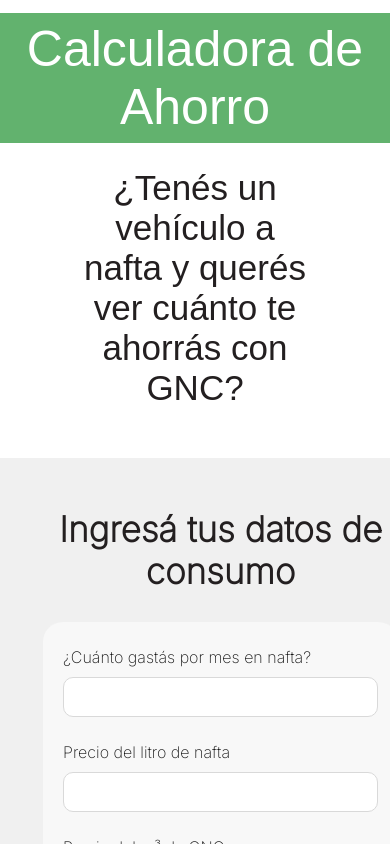
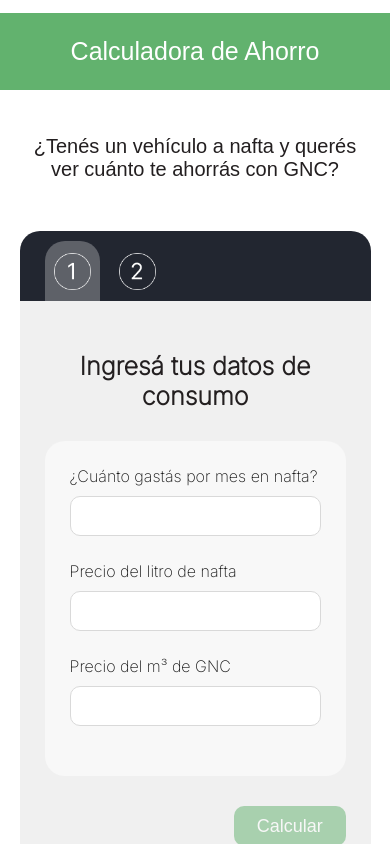
Before and after one commit to IvanDerlich/esigas, a Next.js app: page /equipos in a window 390 px wide. Shown: the part 1680-2524 px from the top of the page. Built offline with nearby package versions, Linux system fonts and the light colour scheme; a web font is replaced by a local one.

Commit message:
Agrego media query

```diff
--- a/src/app/components/calculator/calculator.module.css
+++ b/src/app/components/calculator/calculator.module.css
@@ -307,3 +307,107 @@
   opacity: 1;
   transform: translateY(0);
 }
+
+@media (min-width: 769px) and (max-width: 1023px) {
+  .calculatorContainer {
+    border-radius: 0 20px 20px 0;
+  }
+
+  .imageCalculatorContainer {
+    display: none;
+  }
+}
+
+@media (min-width: 320px) and (max-width: 768px) {
+  .container {
+    gap: 30px;
+    padding-top: 30px;
+  }
+
+  .containerTitle {
+    height: auto;
+    padding: 1.5rem;
+  }
+
+  .title {
+    font-size: 25px;
+  }
+
+  .containerText {
+    font-size: 20px;
+    width: 90%;
+    padding-top: 15px;
+  }
+
+  .calculatorContainer {
+    width: 90%;
+    padding: 50px 25px;
+    border-radius: 0 0 20px 20px;
+  }
+
+  .calculator {
+    flex-direction: column;
+    align-items: center;
+    justify-content: center;
+  }
+
+  .stepsContainer {
+    width: 90%;
+    height: auto;
+    border-radius: 20px 20px 0 0;
+    flex-direction: row;
+    padding: 10px 0 0 25px;
+    gap: 10px;
+    align-self: center;
+  }
+
+  .step,
+  .stepActive {
+    width: 55px;
+    height: 60px;
+    border-radius: 20px 20px 0 0;
+    justify-content: center;
+  }
+
+  .stepsText {
+    display: none;
+  }
+
+  .form {
+    width: 100%;
+  }
+
+  .input {
+    width: 100%;
+  }
+
+  .calculatorTitle {
+    font-size: 25px;
+  }
+
+  .textResults,
+  .green,
+  .explanation {
+    font-size: 15px;
+  }
+
+  .green {
+    text-align: center;
+  }
+
+  .titleExplanation {
+    font-size: 20px;
+  }
+
+  .buttonContainer {
+    gap: 15px;
+  }
+
+  .disclaimer {
+    font-size: 10px;
+  }
+
+  .imageCalculatorContainer {
+    display: none;
+  }
+}
```
